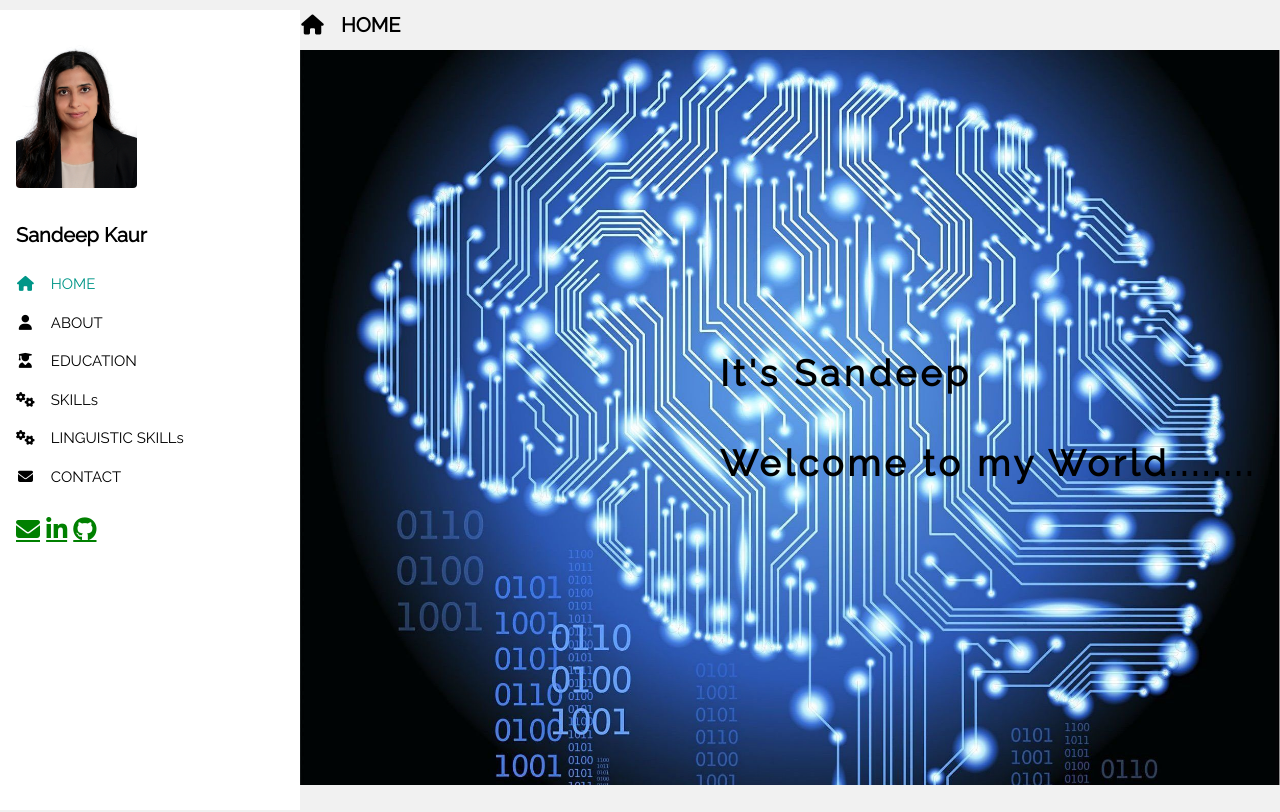
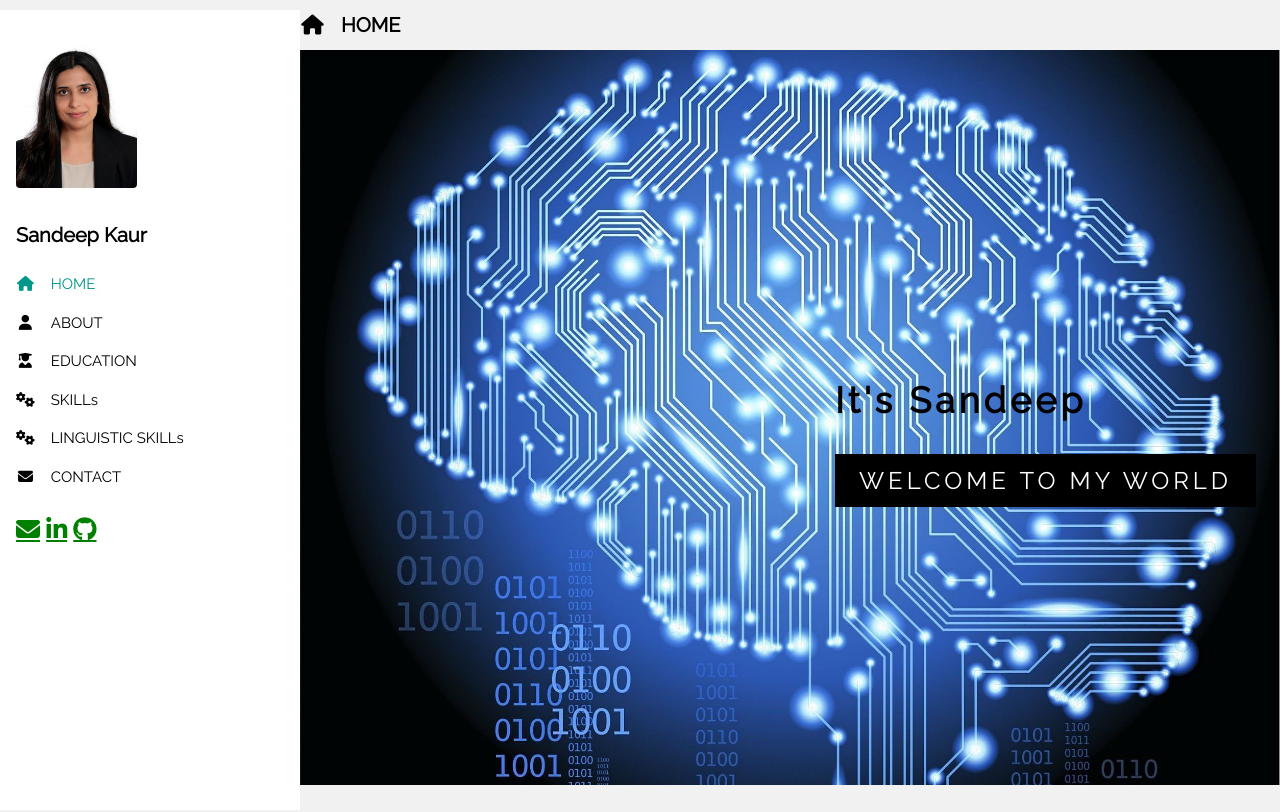
Before and after one commit to Sandeep11402/ProvaFrontEnd, a plain HTML site: page index.html in a window 1280 px wide. Shown: the top 812 px of the page. Drawn offline with Linux system fonts and the light colour scheme.

Commit message:
image settings

```diff
--- a/index.html
+++ b/index.html
@@ -62,8 +62,9 @@ body,h1,h2,h3,h4,h5,h6 {font-family: "Raleway", sans-serif}
   <header class="w3-display-container w3-wide" id="home">
     <img class="w3-image" src="img/informat.jpg" alt="Digital World" width="1000" height="400">
     <div class="w3-display-right w3-padding-large">
-      <h1 class="w3-text-black"><p><strong>It's Sandeep</strong></p><p><strong>Welcome to my World........</strong></p></h1>
+      <h1 class="w3-text-black"><p><strong>It's Sandeep</strong></p></h1>
       <h1 class="w3-jumbo w3-text-white w3-hide-small"><b></b></h1>
+      <span class="w3-center w3-padding-large w3-black w3-xlarge w3-wide w3-animate-opacity">WELCOME TO MY WORLD</span>
 
     </div>
   </header>
@@ -155,7 +156,7 @@ body,h1,h2,h3,h4,h5,h6 {font-family: "Raleway", sans-serif}
 
       </div>
       <div class="w3-third w3-dark-grey">
-        <p><i class="fa fa-flag w3-xlarge w3-text-light-grey"></i><br>ITALIA</p>
+        <p> <a href="https://github.com/Sandeep11402"><i class="fa fa-github w3-xxxlarge w3-text-light-grey"></i></a></p>
 
       </div>
     </div>
```
